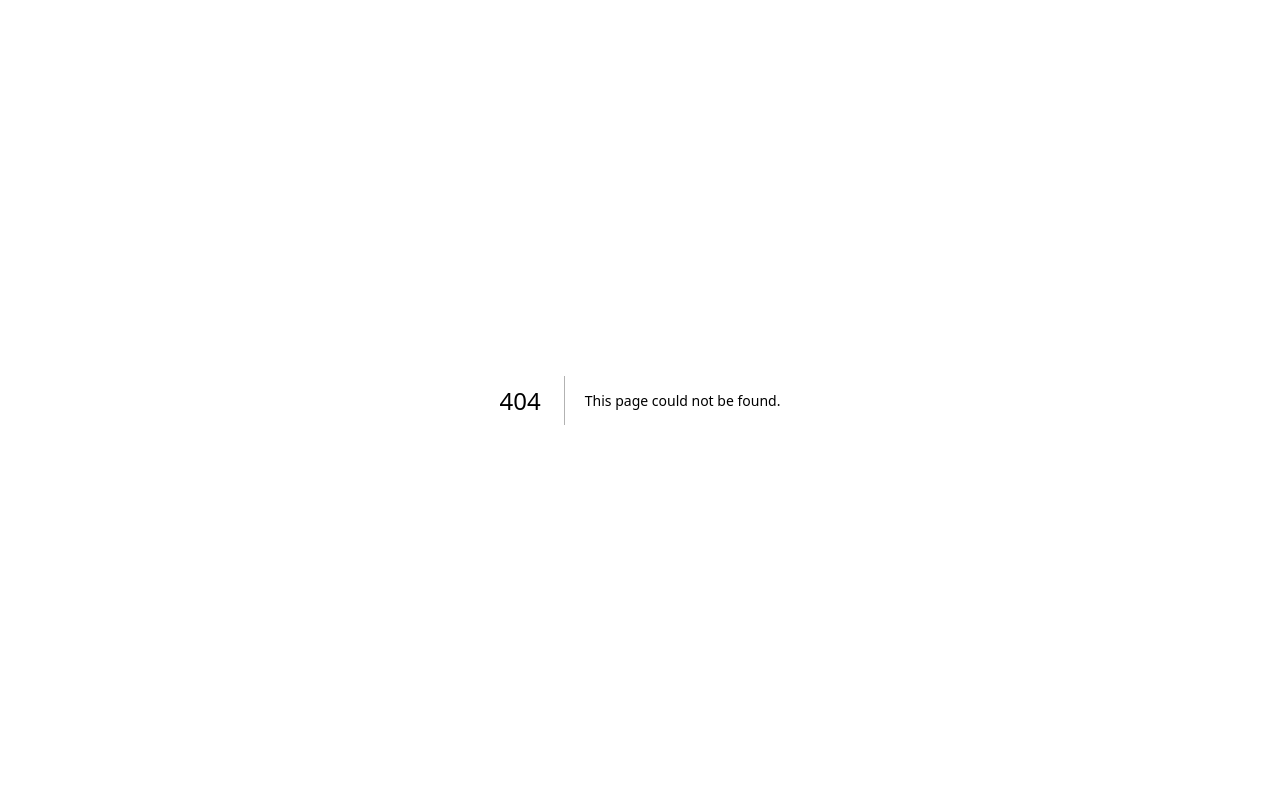
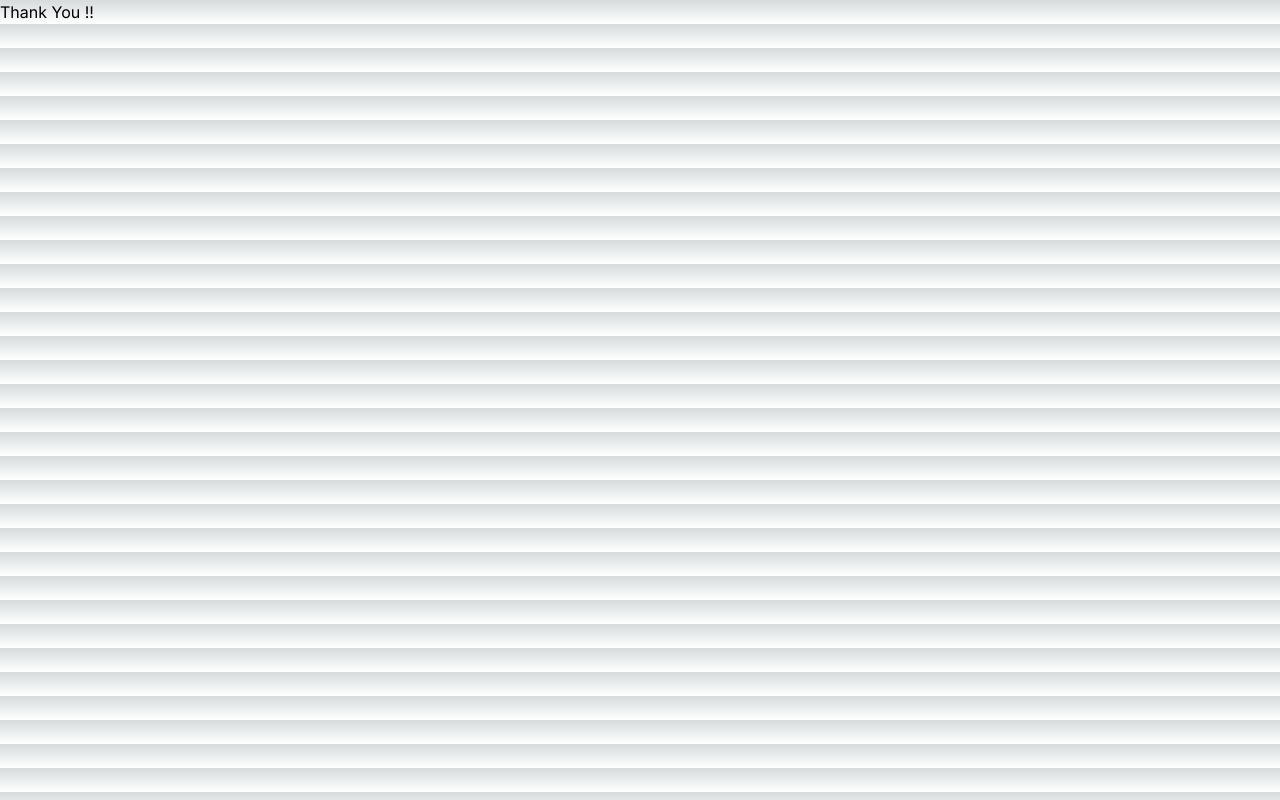
Before and after one commit to Abel-sol/sabi-web, a Next.js app: page /pages/thankyou in a window 1280 px wide. Before the commit this address had no page. Built offline with nearby package versions, Linux system fonts and the light colour scheme.

Commit message:
feat: added a demo thank you page

```diff
--- /dev/null
+++ b/src/app/pages/thankyou/page.tsx
@@ -0,0 +1,10 @@
+
+const Pages = () => {
+    return (
+        <div>
+            <h1>Thank You !!</h1>
+        </div>
+    );
+};
+
+export default Pages;
```
